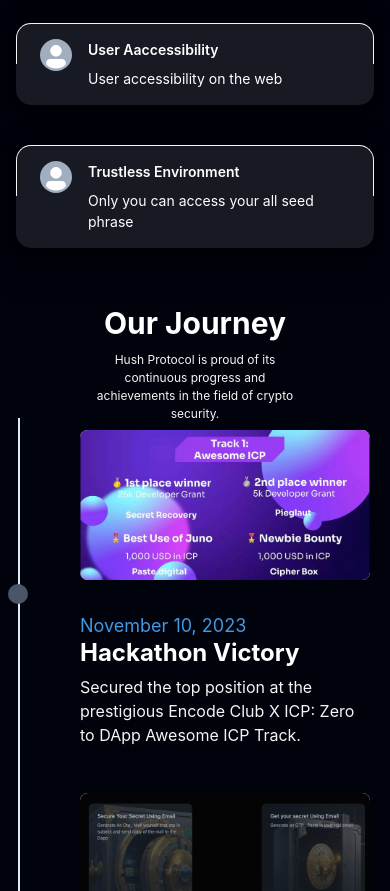
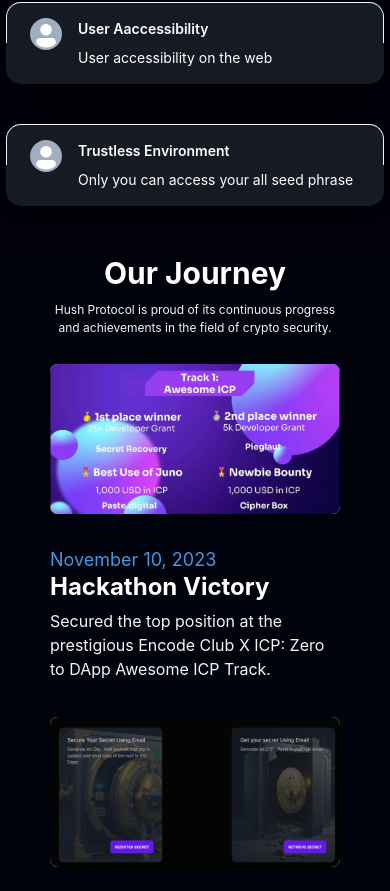
Before and after one commit to hush-protocol/hush-ui, a Next.js app: page / in a window 390 px wide. Shown: the part 1109-2000 px from the top of the page. Built offline with nearby package versions, Linux system fonts and the light colour scheme.

Commit message:
animation in our journey

```diff
--- a/src/app/page.tsx
+++ b/src/app/page.tsx
@@ -2,13 +2,13 @@
 import React from "react";
 import { Box, Button, Heading, HStack, Text, VStack } from "@chakra-ui/react";
 import HeroSection from "@/components/hero/herosection";
-import TimeLine from "@/components/timeline/timeline";
 import Benefits from "@/components/ourBenefits/benefits";
 import TrustedPartners from "@/components/trustedPartners/trustedPartners";
 import Milestones from "@/components/timeline/ourJourney";
 import ContactUs from "@/components/contactUs/contactUs";
 import Footer from "@/components/layout/footer";
 import Faq from "@/components/FAQ/faq";
+import {Timeline} from "@/components/timeline/timeline";
 
 export default function Landing() {
   return (
@@ -16,8 +16,9 @@
       <HeroSection />
       {/* <TrustedPartners /> */}
       <Benefits />
-      <Milestones />
+      {/* <Milestones /> */}
       {/* <Faq /> */}
+      <Timeline />
       <ContactUs />
       <Footer />
     </VStack>
--- a/src/components/timeline/ourJourney.tsx
+++ b/src/components/timeline/ourJourney.tsx
@@ -1,4 +1,3 @@
-import React from 'react';
 import {
   Box,
   chakra,
@@ -17,6 +16,14 @@
 import whitepaper from '../../../public/whitepaper.jpg';
 import prototypeImg from '../../../public/prototype.jpg';
 import Image, { StaticImageData } from 'next/image';
+import { useEffect, useRef, useState } from "react";
+
+import {
+  useScroll,
+  useTransform,
+  motion,
+} from "framer-motion";
+
 
 const milestones = [
   {
@@ -70,7 +77,14 @@
   const isMobile = useBreakpointValue({ base: true, md: false });
   const isDesktop = useBreakpointValue({ base: false, md: true });
 
+  const ref = useRef<HTMLDivElement>(null);
+  const containerRef = useRef<HTMLDivElement>(null);
+  const [height, setHeight] = useState(0);
+
   return (
+    <div className="w-full dark:bg-neutral-950 font-sans md:px-10" ref={containerRef}>
+
+
     <Container maxWidth="1100px" p={{ base: 2, sm: 10 }}>
       <Center>
         <VStack maxW={{ base: '220px', lg: '340px' }} maxH={{ base: '50px', lg: '90px' }} textAlign={'center'} marginBottom={{ base: '16', lg: '12' }}>
@@ -115,6 +129,7 @@
         );
       })}
     </Container>
+    </div>
   );
 };
 
--- a/src/components/timeline/timeline.tsx
+++ b/src/components/timeline/timeline.tsx
@@ -1,119 +1,297 @@
 "use client";
-import React from "react";
-import Image from "next/image";
-import { twMerge } from "tailwind-merge";
-import { TimeLineLogic } from "./timelineLogic";
+import {
+  Box,
+  chakra,
+  HStack,
+  VStack,
+  Text,
+  useBreakpointValue,
+  Flex,
+  Center,
+  Heading,
+} from "@chakra-ui/react";
+import {
+  useMotionValueEvent,
+  useScroll,
+  useTransform,
+  motion,
+} from "framer-motion";
+import React, { useEffect, useRef, useState } from "react";
+import HackImg from "../../../public/hackathon.jpg";
+import productImg from "../../../public/product.jpg";
+import whitepaper from "../../../public/whitepaper.jpg";
+import prototypeImg from "../../../public/prototype.jpg";
+import Image, { StaticImageData } from "next/image";
 
-export default function TimeLine() {
-  return (
-    <TimeLineLogic className="">
-      <div className="max-w-2xl mx-auto antialiased pt-4 relative flex flex-col items-center">
-        {dummyContent.map((item, index) => (
-          <div
-            key={`content-${index}`}
-            className={twMerge(
-              "mb-10 w-full flex",
-              index % 2 === 0 ? "justify-start" : "justify-end"
-            )}
-          >
-            <div className="w-1/2">
-              <h2 className="bg-black text-white rounded-full text-sm w-fit px-4 py-1 mb-4">
-                {item.badge}
-              </h2>
-
-              <p className="text-xl mb-4">{item.title}</p>
-
-              <div className="text-sm prose prose-sm dark:prose-invert">
-                {item?.image && (
-                  <Image
-                    src={item.image}
-                    alt="blog thumbnail"
-                    height="1000"
-                    width="1000"
-                    className="rounded-lg mb-10 object-cover"
-                  />
-                )}
-                {item.description}
-              </div>
-            </div>
-          </div>
-        ))}
-      </div>
-    </TimeLineLogic>
-  );
+interface TimelineEntry {
+  id: number;
+  date: string;
+  title: string;
+  description: string;
+  content: React.ReactNode;
 }
 
-const dummyContent = [
+const milestones = [
   {
-    title: "Lorem Ipsum Dolor Sit Amet",
-    description: (
-      <>
-        <p>
-          Sit duis est minim proident non nisi velit non consectetur. Esse
-          adipisicing laboris consectetur enim ipsum reprehenderit eu deserunt
-          Lorem ut aliqua anim do. Duis cupidatat qui irure cupidatat incididunt
-          incididunt enim magna id est qui sunt fugiat. Laboris do duis pariatur
-          fugiat Lorem aute sit ullamco. Qui deserunt non reprehenderit dolore
-          nisi velit exercitation Lorem qui do enim culpa. Aliqua eiusmod in
-          occaecat reprehenderit laborum nostrud fugiat voluptate do Lorem culpa
-          officia sint labore. Tempor consectetur excepteur ut fugiat veniam
-          commodo et labore dolore commodo pariatur.
-        </p>
-        <p>
-          Dolor minim irure ut Lorem proident. Ipsum do pariatur est ad ad
-          veniam in commodo id reprehenderit adipisicing. Proident duis
-          exercitation ad quis ex cupidatat cupidatat occaecat adipisicing.
-        </p>
-        <p>
-          Tempor quis dolor veniam quis dolor. Sit reprehenderit eiusmod
-          reprehenderit deserunt amet laborum consequat adipisicing officia qui
-          irure id sint adipisicing. Adipisicing fugiat aliqua nulla nostrud.
-          Amet culpa officia aliquip deserunt veniam deserunt officia
-          adipisicing aliquip proident officia sunt.
-        </p>
-      </>
-    ),
-    badge: "React",
-    image: "",
+    id: 1,
+    date: "November 10, 2023",
+    title: "Hackathon Victory",
+    description: `Secured the top position at the prestigious Encode Club X ICP:  Zero to DApp Awesome ICP Track.`,
   },
   {
-    title: "Lorem Ipsum Dolor Sit Amet",
-    description: (
-      <>
-        <p>
-          Ex irure dolore veniam ex velit non aute nisi labore ipsum occaecat
-          deserunt cupidatat aute. Enim cillum dolor et nulla sunt exercitation
-          non voluptate qui aliquip esse tempor. Ullamco ut sunt consectetur
-          sint qui qui do do qui do. Labore laborum culpa magna reprehenderit ea
-          velit id esse adipisicing deserunt amet dolore. Ipsum occaecat veniam
-          commodo proident aliqua id ad deserunt dolor aliquip duis veniam sunt.
-        </p>
-        <p>
-          In dolore veniam excepteur eu est et sunt velit. Ipsum sint esse
-          veniam fugiat esse qui sint ad sunt reprehenderit do qui proident
-          reprehenderit. Laborum exercitation aliqua reprehenderit ea sint
-          cillum ut mollit.
-        </p>
-      </>
-    ),
-    badge: "Changelog",
-    image: "Hush Logo.svg",
+    id: 2,
+    date: "December 10, 2023",
+    title: "Prototype Development",
+    description: `Successfully designed and launched our initial prototype, which demonstrated the core capabilities of secure and decentralized wallet recovery.`,
   },
   {
-    title: "Lorem Ipsum Dolor Sit Amet",
-    description: (
-      <>
-        <p>
-          Ex irure dolore veniam ex velit non aute nisi labore ipsum occaecat
-          deserunt cupidatat aute. Enim cillum dolor et nulla sunt exercitation
-          non voluptate qui aliquip esse tempor. Ullamco ut sunt consectetur
-          sint qui qui do do qui do. Labore laborum culpa magna reprehenderit ea
-          velit id esse adipisicing deserunt amet dolore. Ipsum occaecat veniam
-          commodo proident aliqua id ad deserunt dolor aliquip duis veniam sunt.
-        </p>
-      </>
-    ),
-    badge: "Launch Week",
-    image: "Hush Logo.svg",
+    id: 3,
+    date: "Aug 1, 2024",
+    title: "Whitepaper & Landing page",
+    description:
+      "Published our comprehensive whitepaper and Launched the landing page for user engagement.",
+  },
+  {
+    id: 4,
+    date: "December 30, 2024",
+    title: "Product Development",
+    description:
+      "Implementing features such as email / Social Auth signature verification, email recovery, and on-chain encrypted storage.",
   },
 ];
+
+const milestoneImages = [
+  {
+    id: 1,
+    url: HackImg,
+  },
+  {
+    id: 2,
+    url: prototypeImg,
+  },
+  {
+    id: 3,
+    url: whitepaper,
+  },
+  {
+    id: 4,
+    url: productImg,
+  },
+];
+
+export const Timeline = () => {
+  const ref = useRef<HTMLDivElement>(null);
+  const containerRef = useRef<HTMLDivElement>(null);
+  const [height, setHeight] = useState(0);
+  const isMobile = useBreakpointValue({ base: true, md: false });
+  const isDesktop = useBreakpointValue({ base: false, md: true });
+
+  useEffect(() => {
+    if (ref.current) {
+      const rect = ref.current.getBoundingClientRect();
+      setHeight(rect.height);
+      console.log(height);
+    }
+  }, [ref]);
+
+  const { scrollYProgress } = useScroll({
+    target: containerRef,
+    offset: ["start 0%", "end 0%"],
+  });
+
+  const heightTransform = useTransform(scrollYProgress, [0, 1], [0, height]);
+  const opacityTransform = useTransform(scrollYProgress, [0, 0.1], [0, 1]);
+
+  return (
+    <div
+      className="overflow-hidden"
+      ref={containerRef}
+    >
+      <Center>
+          <VStack
+            maxW={{ base: "290px", lg: "340px" }}
+            maxH={{ base: "50px", lg: "90px" }}
+            textAlign={"center"}
+            marginBottom={{ base: "12", lg: "16" }}
+          >
+            <Heading fontWeight="bold" color={"white"}>
+              Our Journey
+            </Heading>
+            <Text color={"whitesmoke"} fontSize={{ base: "12px", lg: "sm" }}>
+              Hush Protocol is proud of its continuous progress and achievements
+              in the field of crypto security.
+            </Text>
+          </VStack>
+        </Center>
+      <div ref={ref} className="relative max-w-7xl mx-auto pb-20">
+        {milestones.map((milestone, index) => {
+          const image = milestoneImages.find((img) => img.id === milestone.id);
+          return (
+            <Flex key={milestone.id}>
+              {isDesktop && milestone.id % 2 !== 0 && (
+                <>
+                  <ImageCard {...(image || { id: milestone.id, url: "" })} />
+                  <div
+                    style={{
+                      height: height + "px",
+                    }}
+                    className="absolute left-1/2 top-0 w-[3px] bg-[linear-gradient(to_bottom,var(--tw-gradient-stops))] from-transparent from-[0%] via-neutral-200 dark:via-neutral-700 to-transparent to-[99%] overflow-hidden"
+                  >
+                    <motion.div
+                      style={{
+                        height: heightTransform,
+                        opacity: opacityTransform,
+                      }}
+                      className="absolute inset-x-0 top-0 w-[3px] bg-gradient-to-t from-purple-500 via-blue-500 to-transparent from-[0%] via-[10%] rounded-full"
+                    />
+                  </div>
+                  <Card {...milestone} />
+                </>
+              )}
+
+              {isDesktop && milestone.id % 2 === 0 && (
+                <>
+                  <Card {...milestone} />
+                  <div
+                    style={{
+                      height: height + 10 + "px",
+                    }}
+                    className="absolute left-1/2 top-0 w-[3px] bg-[linear-gradient(to_bottom,var(--tw-gradient-stops))] from-transparent from-[0%] via-neutral-200 dark:via-neutral-700 to-transparent to-[100%]  [mask-image:linear-gradient(to_bottom,transparent_0%,black_10%,black_90%,transparent_100%)]"
+                  >
+                    <motion.div
+                      style={{
+                        height: heightTransform,
+                        opacity: opacityTransform,
+                      }}
+                      className="absolute flex inset-x-0 top-0 w-[3px] bg-gradient-to-t from-purple-500 via-blue-500 to-transparent from-[0%] via-[10%] rounded-full"
+                    />
+                  </div>
+                  <ImageCard {...(image || { id: milestone.id, url: "" })} />
+                </>
+              )}
+
+              {isMobile && (
+                <>
+                  <div
+                    style={{
+                      height: height + "px",
+                    }}
+                    className="absolute left-1 top-0 w-[3px] bg-[linear-gradient(to_bottom,var(--tw-gradient-stops))] from-transparent from-[0%] via-neutral-200 dark:via-neutral-700 to-transparent to-[99%]  [mask-image:linear-gradient(to_bottom,transparent_0%,black_10%,black_90%,transparent_100%)]"
+                  >
+                    <motion.div
+                      style={{
+                        height: heightTransform,
+                        opacity: opacityTransform,
+                      }}
+                      className="absolute inset-x-0 top-0 w-[3px] bg-gradient-to-t from-purple-500 via-blue-500 to-transparent from-[0%] via-[10%] rounded-full"
+                    />
+                  </div>
+                  <VStack>
+                    {image && <ImageCard {...image} />}
+                    <Card {...milestone} />
+                  </VStack>
+                </>
+              )}
+            </Flex>
+          );
+        })}
+      </div>
+    </div>
+  );
+};
+
+interface CardProps {
+  id: number;
+  title: string;
+  description: string;
+  date: string;
+}
+
+const Card = ({ id, title, description, date }: CardProps) => {
+  const isEvenId = id % 2 == 0;
+  let leftValue = isEvenId ? "-15px" : "unset";
+  let rightValue = isEvenId ? "unset" : "-15px";
+
+  const isMobile = useBreakpointValue({ base: true, md: false });
+  if (isMobile) {
+    leftValue = "unset";
+    rightValue = "-15px";
+  }
+
+  return (
+    <HStack
+      flex={1}
+      p={{ base: 3, sm: 6 }}
+      bg={"transparent"}
+      spacing={5}
+      rounded="lg"
+      alignItems="center"
+    >
+      <Box mx={12}>
+        <Text fontSize="lg" color={isEvenId ? "teal.400" : "blue.400"}>
+          {date}
+        </Text>
+
+        <VStack spacing={2} mb={3} textAlign="left">
+          <chakra.h1
+            color={"white"}
+            fontSize="2xl"
+            lineHeight={1.2}
+            fontWeight="bold"
+            w="100%"
+          >
+            {title}
+          </chakra.h1>
+          <Text fontSize="md" color={"whitesmoke"}>
+            {description}
+          </Text>
+        </VStack>
+      </Box>
+    </HStack>
+  );
+};
+
+interface ImageCardProps {
+  id: number;
+  url: StaticImageData | string;
+}
+
+const ImageCard = ({ id, url }: ImageCardProps) => {
+  return (
+    <HStack
+      flex={1}
+      p={{ base: 3, sm: 6 }}
+      bg={"transparent"}
+      rounded="lg"
+      alignItems="center"
+      pos="relative"
+    >
+      <Box
+        w={{ base: "290px", lg: "400px" }}
+        h={{ base: "150px", lg: "300px" }}
+        bgColor={"white"}
+        rounded="lg"
+        mx={12}
+        pos="relative"
+        overflow="hidden"
+      >
+        {typeof url === "string" ? (
+          <Box
+            backgroundImage={`url(${url})`}
+            backgroundSize="cover"
+            backgroundPosition="center"
+            w="100%"
+            h="100%"
+          />
+        ) : (
+          <Image
+            src={url}
+            alt={`milestone-${id}`}
+            layout="fill"
+            objectFit="cover"
+          />
+        )}
+      </Box>
+    </HStack>
+  );
+};
--- a/src/components/timeline/timelineLogic.tsx
+++ /dev/null
@@ -1,129 +0,0 @@
-"use client";
-import React, { useEffect, useRef, useState } from "react";
-import {
-  motion,
-  useTransform,
-  useScroll,
-  useSpring,
-} from "framer-motion";
-import { cn } from "@/lib/utils";
-
-export const TimeLineLogic = ({
-  children,
-  className,
-}: {
-  children: React.ReactNode;
-  className?: string;
-}) => {
-  const ref = useRef<HTMLDivElement>(null);
-  const { scrollYProgress } = useScroll({
-    target: ref,
-    offset: ["start start", "end start"],
-  });
-
-  const contentRef = useRef<HTMLDivElement>(null);
-  const [svgHeight, setSvgHeight] = useState(0);
-
-  useEffect(() => {
-    if (contentRef.current) {
-      setSvgHeight(contentRef.current.offsetHeight);
-    }
-  }, []);
-
-  const y1 = useSpring(
-    useTransform(scrollYProgress, [0, 0.8], [50, svgHeight]),
-    {
-      stiffness: 500,
-      damping: 90,
-    }
-  );
-  const y2 = useSpring(
-    useTransform(scrollYProgress, [0, 1], [50, svgHeight - 200]),
-    {
-      stiffness: 500,
-      damping: 90,
-    }
-  );
-
-  return (
-    <motion.div
-      ref={ref}
-      className={cn("relative w-full py-72 max-w-4xl mx-auto h-full", className)}
-    >
-      <div className="absolute inset-0 flex justify-center">
-        <div className="relative">
-          <motion.div
-            transition={{
-              duration: 0.1,
-              delay: 0,
-            }}
-            animate={{
-              boxShadow:
-                scrollYProgress.get() > 0
-                  ? "none"
-                  : "rgba(0, 0, 0, 0.24) 0px 3px 8px",
-            }}
-            className="h-4 w-4 rounded-full border border-netural-200 shadow-sm flex items-center justify-center"
-          >
-            <motion.div
-              transition={{
-                duration: 0.1,
-                delay: 0,
-              }}
-              animate={{
-                backgroundColor:
-                  scrollYProgress.get() > 0 ? "white" : "var(--emerald-500)",
-                borderColor:
-                  scrollYProgress.get() > 0 ? "white" : "var(--emerald-600)",
-              }}
-              className="h-2 w-2  rounded-full border border-neutral-300 bg-white"
-            />
-          </motion.div>
-          <svg
-            viewBox={`0 0 20 ${svgHeight}`}
-            width="20"
-            height={svgHeight}
-            className="block"
-            aria-hidden="true"
-          >
-            <motion.path
-              d={`M 1 0V -36 l 18 24 V ${svgHeight * 0.8} l -18 24V ${svgHeight}`}
-              fill="none"
-              stroke="#9091A0"
-              strokeOpacity="0.16"
-              transition={{
-                duration: 5,
-              }}
-            ></motion.path>
-            <motion.path
-              d={`M 1 0V -36 l 18 24 V ${svgHeight * 0.8} l -18 24V ${svgHeight}`}
-              fill="none"
-              stroke="url(#gradient)"
-              strokeWidth="1.25"
-              className="motion-reduce:hidden"
-              transition={{
-                duration: 10,
-              }}
-            ></motion.path>
-            <defs>
-              <motion.linearGradient
-                id="gradient"
-                gradientUnits="userSpaceOnUse"
-                x1="0"
-                x2="0"
-                y1={y1} // set y1 for gradient
-                y2={y2} // set y2 for gradient
-              >
-                <stop stopColor="#18CCFC" stopOpacity="0"></stop>
-                <stop stopColor="#18CCFC"></stop>
-                <stop offset="0.325" stopColor="#6344F5"></stop>
-                <stop offset="1" stopColor="#AE48FF" stopOpacity="0"></stop>
-              </motion.linearGradient>
-            </defs>
-          </svg>
-        </div>
-      </div>
-      <div ref={contentRef}>{children}</div>
-    </motion.div>
-  );
-};
```
Also changed, not shown: 1 other file (tests, documents, lock files or other folders).
